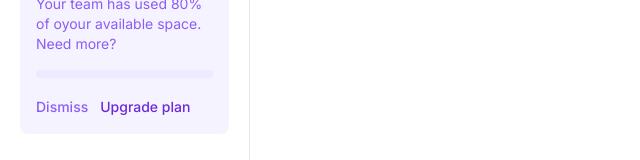
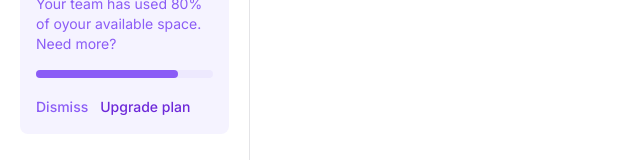
Before and after one commit to mateusmaiia/tailwind-next, a Next.js app: page / in a window 1280 px wide. Shown: the part 714-874 px from the top of the page, without its empty margins (0-640 px from the left). Built offline with nearby package versions, Linux system fonts and the light colour scheme.

Commit message:
fix: tailwind

```diff
--- a/src/Components/Sidebar/UsedSpaceWidget.tsx
+++ b/src/Components/Sidebar/UsedSpaceWidget.tsx
@@ -9,8 +9,8 @@ export function UsedSpaceWidget() {
           Your team has used 80% of oyour available space. Need more?
         </p>
       </div>
-      <div className="h-2 rounded-full bg-violet-100">
-        <div className="h2 w-4/5 rounded full bg-violet-500"></div>
+      <div className="h-2 rounded bg-violet-100">
+        <div className="h-2 w-4/5 rounded full bg-violet-500"></div>
       </div>
 
       <div className="space-x-3">
```
